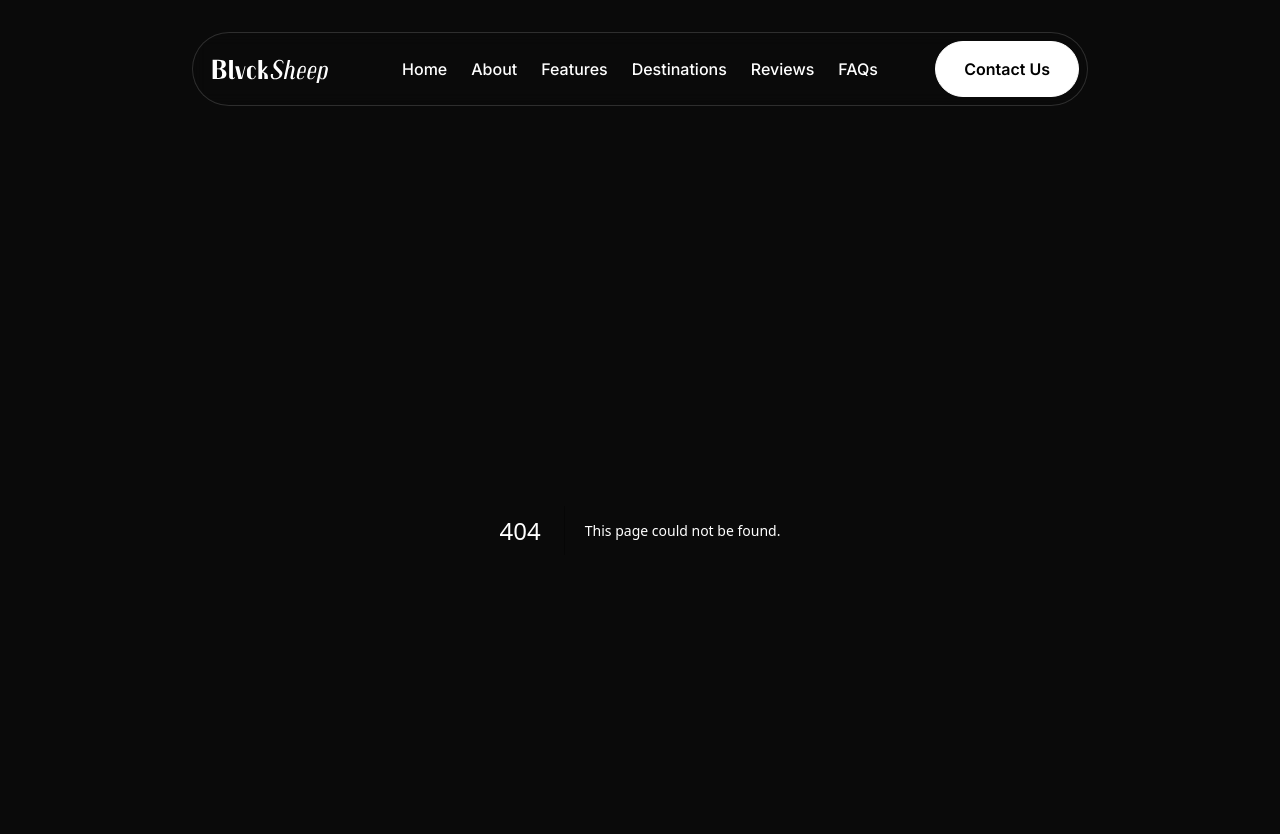
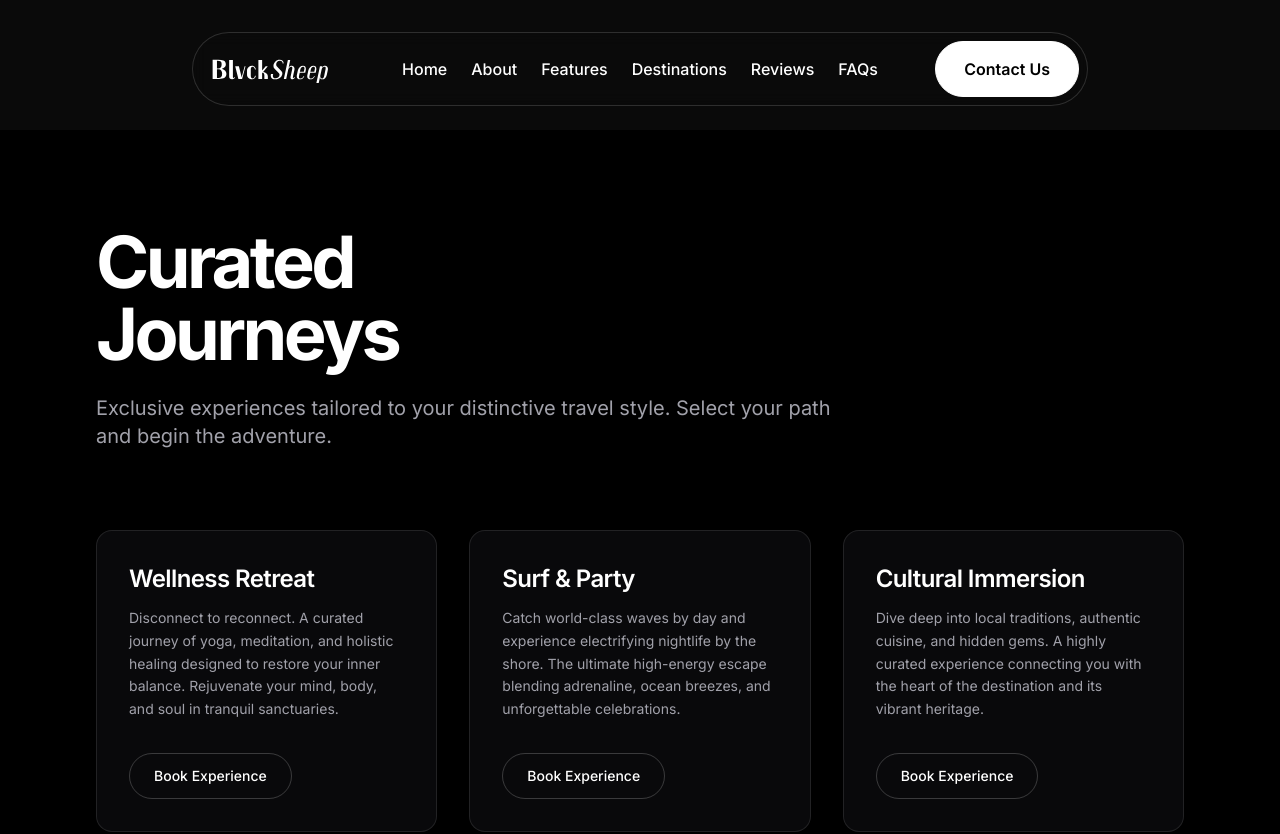
Before and after one commit to byron-rod/blvck-sheep, a Next.js app: page /itineraries in a window 1280 px wide. Before the commit this address had no page. Shown: the top 834 px of the page. Built offline with nearby package versions, Linux system fonts and the light colour scheme.

Commit message:
updating our services part 1

```diff
--- a/src/app/destinations/page.tsx
+++ b/src/app/destinations/page.tsx
@@ -101,7 +101,7 @@ export default function Destinations() {
                 title: "Best Hostels",
                 description: (
                   <>
-                    Explore Cocori Lodge, or Mellow Hostel.{" "}
+                    Explore El Puente Hotel, or Mellow Hostel.{" "}
                     <Link
                       href="/hostels"
                       className="text-blue-400 underline"
--- /dev/null
+++ b/src/app/itineraries/page.tsx
@@ -0,0 +1,45 @@
+import ItineraryCard from "@/components/ItineraryCard";
+
+const itineraries = [
+  {
+    title: "Wellness Retreat",
+    description: "Disconnect to reconnect. A curated journey of yoga, meditation, and holistic healing designed to restore your inner balance. Rejuvenate your mind, body, and soul in tranquil sanctuaries.",
+  },
+  {
+    title: "Surf & Party",
+    description: "Catch world-class waves by day and experience electrifying nightlife by the shore. The ultimate high-energy escape blending adrenaline, ocean breezes, and unforgettable celebrations.",
+  },
+  {
+    title: "Cultural Immersion",
+    description: "Dive deep into local traditions, authentic cuisine, and hidden gems. A highly curated experience connecting you with the heart of the destination and its vibrant heritage.",
+  }
+];
+
+export default function ItinerariesPage() {
+  return (
+    <div className="min-h-screen bg-black text-white pt-24 pb-20 px-6 md:px-12 lg:px-24 font-sans">
+      <div className="max-w-6xl mx-auto">
+        <div className="mb-20 max-w-3xl">
+          <h1 className="text-5xl md:text-7xl font-bold tracking-tighter mb-6 leading-tight">
+            Curated <br className="hidden md:block"/> Journeys
+          </h1>
+          <p className="text-zinc-400 text-lg md:text-xl leading-relaxed">
+            Exclusive experiences tailored to your distinctive travel style.
+            Select your path and begin the adventure.
+          </p>
+        </div>
+
+        <div className="grid grid-cols-1 md:grid-cols-2 lg:grid-cols-3 gap-8">
+          {itineraries.map((item, index) => (
+            <ItineraryCard
+              key={index}
+              title={item.title}
+              description={item.description}
+              index={index}
+            />
+          ))}
+        </div>
+      </div>
+    </div>
+  );
+}
--- a/src/app/terms-conditions/page.tsx
+++ b/src/app/terms-conditions/page.tsx
@@ -42,7 +42,7 @@ export default function TermsConditions() {
             delays or cancellations caused by roadblocks, mechanical issues,
             traffic, or natural disasters. We encourage clients to plan
             accordingly, especially during high-demand seasons (e.g., Holy Week,
-            Christmas, New Year).
+            Christmas, New Year). We can advice on timeframes but are not responsible for any delays or cancellations caused by third-party factors.
           </li>
           <li>
             <strong>Payment Processing Information:</strong> All payments for
--- /dev/null
+++ b/src/components/ItineraryCard.tsx
@@ -0,0 +1,38 @@
+"use client";
+
+import { motion } from "framer-motion";
+
+interface ItineraryCardProps {
+  title: string;
+  description: string;
+  index: number;
+}
+
+export default function ItineraryCard({ title, description, index }: ItineraryCardProps) {
+  return (
+    <motion.div
+      initial={{ opacity: 0, y: 30 }}
+      animate={{ opacity: 1, y: 0 }}
+      transition={{ duration: 0.6, delay: index * 0.2, ease: "easeOut" }}
+      className="flex flex-col justify-between border border-white/10 p-8 rounded-2xl bg-zinc-950 text-white h-full hover:border-white/30 transition-all duration-300 group"
+    >
+      <div>
+        <h3 className="text-2xl font-semibold mb-3 tracking-tight group-hover:text-white transition-colors">{title}</h3>
+        <p className="text-zinc-400 text-sm leading-relaxed mb-8 group-hover:text-zinc-300 transition-colors">
+          {description}
+        </p>
+      </div>
+      <div className="flex justify-start">
+        <a
+          href="#"
+          className="inline-block"
+          onClick={(e) => e.preventDefault()}
+        >
+          <button className="border border-white/20 rounded-full px-6 py-3 font-medium text-sm transition-colors hover:bg-white hover:text-black">
+            Book Experience
+          </button>
+        </a>
+      </div>
+    </motion.div>
+  );
+}
--- a/src/sections/About.tsx
+++ b/src/sections/About.tsx
@@ -4,7 +4,7 @@ import Tag from "@/components/Tag";
 import { useEffect, useRef, useState } from "react";
 import { twMerge } from "tailwind-merge";
 
-const text = `With our rides, it's all about comfort, safety and a personalized touch. We've got you covered with flexible schedules, options for budget travelers or private experience, and the best tips to discover Guatemala like a local.`;
+const text = `With our service, it's all about comfort, safety and a personalized touch. We've got you covered with flexible schedules, options for budget travelers or private experience, and we can help you plan your trip to discover Guatemala like a local.`;
 const words = text.split(" ");
 
 export default function About() {
--- a/src/sections/Features.tsx
+++ b/src/sections/Features.tsx
@@ -49,7 +49,7 @@ export default function Features() {
 
           <FeatureCard
             title="Personalized Service"
-            description="Flexible schedules and tailored journeys. We adapt to your needs."
+            description="Flexible schedules and tailored journeys. We adapt to your needs, with quality customer service."
             className="col-span-2 lg:col-span-1 group"
           >
             <div className="aspect-video flex items-center justify-center mt-6">
@@ -110,8 +110,8 @@ export default function Features() {
             </div>
           </FeatureCard>
           <FeatureCard
-            title="Expert Guidance"
-            description="We're more than just a ride. Travel like a local with our exclusive WhatsApp tips and destination guidance."
+            title="Tailored Itineraries"
+            description="We're more than just a ride. Travel like a local with our tailored itineraries, we can help you plan your trip to Guatemala."
             className="col-span-2 lg:col-span-1 mt-1"
           >
             <div className="aspect-video relative flex items-center justify-center hover:scale-105 transition duration-500">
--- a/src/sections/Hero.tsx
+++ b/src/sections/Hero.tsx
@@ -17,7 +17,7 @@ export default function Hero() {
           Blvck Sheep
         </h1>
         <p className="text-start text-xl lg:text-2xl text-white/50 mt-4 md:mt-6">
-          Shuttles Services,
+          Tourist Services,
           <span className="font-bold"> just got Better</span>
         </p>
         <Button variant="secondary" className="mt-8 font-bold flex">
```
